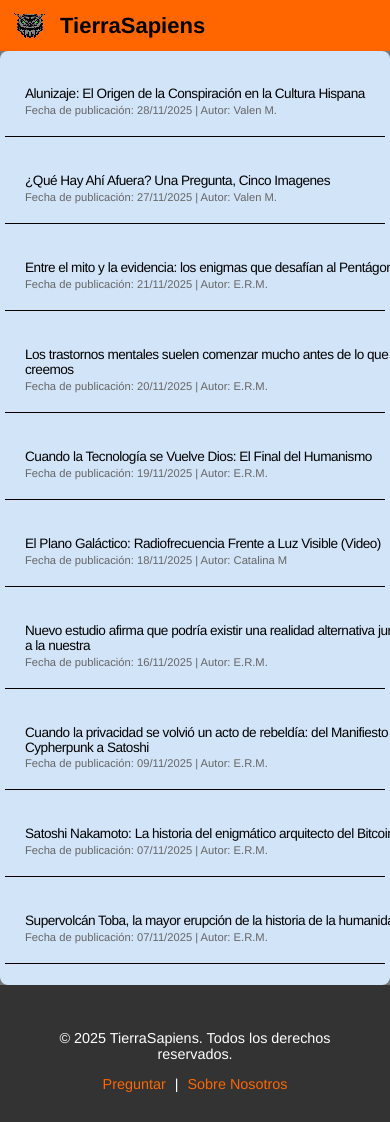
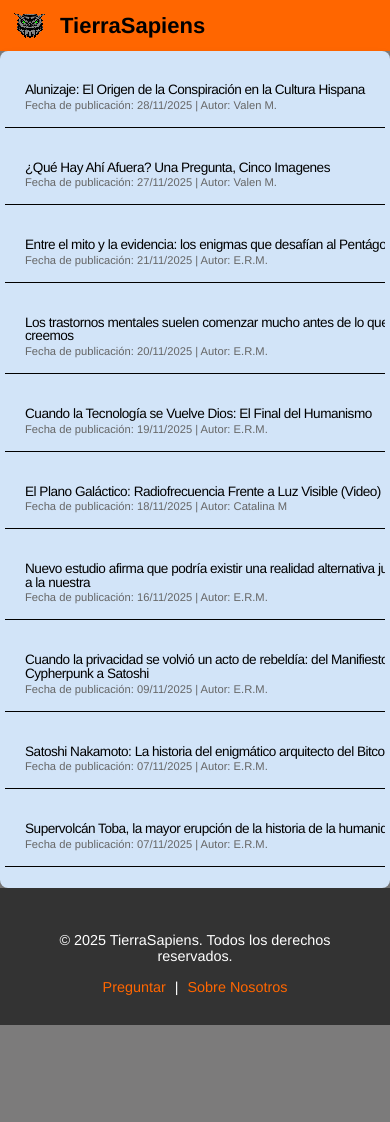
Before and after one commit to TierraSapiens/RealidadAlterna, a Jekyll site: the page built from index.md, in a window 390 px wide. Built offline with Jekyll 4.4.1, drawn with Linux system fonts in a browser that asks for light colours; after the commit the page ends 1025 px from its top, so only the background shows below that.

Commit message:
Modificacion

```diff
--- a/assets/css/style.css
+++ b/assets/css/style.css
@@ -1,26 +1,26 @@
-/* ==========================================================================
+/*==========================================================================
    1. ESTILOS GLOBALES Y ESTRUCTURA
-   (Se aplica a todo el sitio: Barra naranja, menú, contenedor principal)
-   ========================================================================== */
+   (Se aplica a todo el sitio: Barra naranja, menú, contenedor principal...)
+   ==========================================================================*/
 body {
     font-family: Helvetica, sans-serif, Arial;
     margin: 0;
     padding: 0;
     color: #000000;            /*CAMBIA COLOR TEXTO PAGINA*/
-    background-color:#7c7b7b; /*CAMBIA TODO EL FONDO de PAGINA*/
+    background-color:#7c7b7b;  /*CAMBIA TODO EL FONDO de PAGINA*/
 }
 
-/* --- Contenedor Principal del Contenido (DONDE ESTÁ EL TEXTO) --- */
+/*Contenedor Principal del Contenido (DONDE ESTÁ EL TEXTO)*/
 main {
     background-color: #d2e4f8;    /*Fondo Blanco para el contenido */
     max-width: 800px;               /*Limita el ancho del contenido escrito */
-    margin: 0px auto;              /*Centra el bloque blanco y le da espacio arriba y abajo */
+    margin: 0px auto;               /*Centra el bloque blanco y le da espacio arriba y abajo */
     padding: 0px 40px 20px 40px;    /*0 px arriba (para no tener espacio) */
     border-radius: 8px;
     box-shadow: 0 4px 8px rgba(0, 0, 0, 0.1);
 }
 
-/* --- Barra Naranja (Header) --- */
+/*Barra Naranja (Header)*/
 .topbar {
     width: 100%;
     background: #ff6600;
@@ -36,7 +36,7 @@ main {
     gap: 40px;
 }
 
-/* --- Logo y Menú --- */
+/*Logo y Menú*/
 .logo {
     display: flex;
     align-items: center;
@@ -85,40 +85,39 @@ footer {
 /*=============================================================================
    2. ESTILOS DE LA PÁGINA DE INICIO (Listado de Publicaciones and Miniaturas)
 ================================================================================*/
-
 .intro {
     text-align: center;    /*Centra todo el texto dentro de este contenedor*/
     margin: 0;             /*Elimina cualquier margen externo alrededor del contenedor*/
     padding-top: 0px;      /*Elimina el relleno (espacio interno) en la parte superior*/
     padding-bottom: 10px;  /*Agrega 10 píxeles de relleno (espacio interno) en la parte inferior*/
 }
+
 .intro h1 {
     font-size: 1.0em;  /*Establece el tamaño de fuente al tamaño estándar (no lo agranda ni achica)*/
     color: #333;     /*Define un color gris oscuro para el texto*/
     margin: 0;         /*Elimina cualquier margen alrededor del título (h1)*/
 }
 
-/* --- Lista de Posts --- */
-/*Este es el contenedor que agrupa todos los ítems de la lista.*/
-.post-list {
+/*Lista de Posts*/
+.post-list {               /*Contenedor que agrupa todos los ítems de la lista.*/
     font-family: Helvetica, arial, Verdana, sans-serif;  /*Define una tipografía para el texto de la lista*/
-    list-style: none;  /*Elimina los puntos/viñetas (bullets) que normalmente tienen las listas de HTML*/
+    list-style: none;      /*Elimina los puntos/viñetas (bullets) que normalmente tienen las listas de HTML*/
     padding: 0 !important; /*Elimina el relleno (espacio interno) por defecto que tienen las listas, pegando el contenido a la izquierda*/
-    margin-top: 0px;  /*Elimina el margen superior del listado completo*/
-    padding-top: 1px; /* Frena el colapso de márgenes y pega el contenido */
+    margin-top: 0px;       /*Elimina el margen superior del listado completo*/
+    padding-top: 1px;      /* Frena el colapso de márgenes y pega el contenido */
 }
 
-/* LINEA DIVIDE TITULOS */
-/*Esta es la regla más importante; controla la fila completa que contiene la miniatura y el texto*/
-.post-item {
-    display: flex;  /*Activa el modelo Flexbox, lo que permite colocar la imagen y el texto uno al lado del otro*/
+/*LINEA DIVIDE TITULOS*/
+.post-item {             /*Esta es la regla controla la fila completa que contiene la miniatura y el texto*/
+    display: flex;       /*Activa el modelo Flexbox, lo que permite colocar la imagen y el texto uno al lado del otro*/
     align-items: center; /*Centra verticalmente la imagen con el texto. (La imagen se alinea con el centro del texto)*/
-    margin-bottom: 0px; /*Elimina el margen inferior de cada ítem (es decir, el espacio entre las filas)*/
+    margin-bottom: 0px;  /*Elimina el margen inferior de cada ítem (es decir, el espacio entre las filas)*/
     padding-bottom: 5px; /*Agrega 5 píxeles de relleno en la parte inferior de la fila*/
     border-bottom: 1px solid #000000;  /*Dibuja la línea divisoria de 1 píxel de grosor y color negro debajo de cada post*/
-    gap: 15px;   /*Agrega el espacio horizontal entre la imagen (miniatura) y el texto*/
+    gap: 15px;           /*Agrega el espacio horizontal entre la imagen (miniatura) y el texto*/
 }
-.post-list .post-item:first-child { /*Esta regla solo afecta al primer post de la lista*/
+
+.post-list .post-item:first-child { /*Regla que solo afecta al primer post de la lista*/
     padding-left: 0 !important;
     margin-left: 0 !important;
 }
@@ -155,36 +154,35 @@ footer {
     margin-bottom: 2px; /*la fecha(.post-meta)tenga un pequeño margen en la parte inferior*/
 }
 
-/* =========================================
-   2.1 PARA vista telefonia ej: Android
-   ========================================= */
+/*=========================================
+   2.1 IMAGEN PARA ANDROID....
+   =========================================*/
 @media (max-width: 600px) {
-    main {                  /*FORZAR LA REDUCCIÓN DE MÁRGENES LATERALES */
+    main {                    /*FORZAR LA REDUCCIÓN DE MÁRGENES LATERALES */
         padding: 0px 5px 20px 5px !important;
         width: auto !important;
     }
 
-    /*CONFIGURAR EL CONTENEDOR DE CADA ARTÍCULO */
-    .post-item {
-        display: block !important; /*flex por block para aprovechar todo el ancho*/
+    .post-item {               /*CONFIGURAR EL CONTENEDOR DE CADA ARTÍCULO */
+        display: block !important;        /*flex por block para aprovechar todo el ancho*/
         padding: 0 !important;
-        margin: 0 0 1px 0 !important; /*Espacio abajo de cada línea*/
-        border-bottom: 1px solid #000; /* Mantenemos tu línea divisoria */
+        margin: 0 0 1px 0 !important;     /*Espacio abajo de cada línea*/
+        border-bottom: 1px solid #000;  /* Mantenemos tu línea divisoria */
+        overflow: hidden;                 /*Ayuda a cortar espacios fantasma */
     }
 
-    .post-thumb {            /* 3. AJUSTE DE LA IMAGEN PEQUEÑA */
+    .post-thumb {            /*AJUSTE DE LA IMAGEN PEQUEÑA Anule para ver si afectaba al espaciado*/
         display: none !important;
     }
         /* width: 50px !important;       /*Ancho*/
         /* height: 50px !important;      /*Alto*/
-        /* min-width: 70px;     /*Ancho Minimo*/
-        /* object-fit: cover;   */
-        /* margin-top: 5px;     /* Alineación fina con el texto */
-        /* align-self: flex-start; /* Refuerzo para que se quede arriba */
+        /* min-width: 70px;              /*Ancho Minimo*/
+        /* object-fit: cover;                          */
+        /* margin-top: 5px;             /* Alineación fina con el texto */
+        /* align-self: flex-start;      /* Refuerzo para que se quede arriba */
     /*} */
 
-    /* 4. AJUSTE DEL TEXTO (TÍTULOS EN UN RENGLÓN) */
-    .post-content {
+    .post-content {            /*AJUSTE DEL TEXTO (TÍTULOS EN UN RENGLON)*/
         padding-top: 0 !important;
         margin-top: 0 !important;
         padding-left: 20px !important;   /* Cambia 10px por 15px o 20px si lo quieres más a la derecha */
@@ -194,23 +192,23 @@ footer {
     }
 
     .post-content .post-title {
-        /* Fuerza a que el título use todo el ancho disponible */
-        display: block !important;
+        display: block !important;          /* Fuerza a que el título use todo el ancho disponible */
         width: 100% !important;
-        margin: 0 !important;
+        margin-top: -4px !important;
+        margin-bottom: 0 !important;
         font-size: 0.85em !important; /*Tamaño de titulo letras*/
         letter-spacing: -0.5px;       /*Junta las letras*/
-        line-height: 1.1 !important;  /*Si tiene que bajar de línea, que no ocupe tanto alto */
+        line-height: 1.0 !important;  /*Si tiene que bajar de línea, que no ocupe tanto alto*/
     }
 
     .post-list {
         margin: 0 !important;
-        padding: 0 !important; /* ESTO ES LO QUE QUITA EL HUECO IZQUIERDO */
+        padding: 0 !important; /*Retira el hueco Izq.*/
         list-style: none !important;
     }
 
     .topbar .inner {
-        margin: 0 10px; /* Reducir a 10px para que el logo y menú no se salgan */
+        margin: 0 10px; /*Reduje a 10px para que el logo y menú no se salgan*/
         gap: 10px;
     }
 
@@ -223,7 +221,7 @@ footer {
         color: #666;
         display: block !important;
         margin-top: 2px !important;
-        margin-bottom: 2px !important; /*Espacio antes de la línea divisoria*/
+        margin-bottom: -2px !important; /*Espacio antes de la línea divisoria*/
     }
 }
 
@@ -232,16 +230,15 @@ footer {
    (Afectan cuando entras a leer el artículo completo)
    ========================================================================== */
 
-/* --- Contenedor Principal de la Publicación --- */
+/*Contenedor Principal de la Publicación*/
 .post-container {
     padding-top: 0;
     margin-top: 0;
     width: 100%;
 }
 
-/* --- A. IMAGEN PRINCIPAL (BANNER) --- */
+/*A-IMAGEN PRINCIPAL(BANNER)*/
 .post-container > img {
-    /* TAMAÑO EN PÍXELES */
     max-width: 900px !important;
     max-height: 300px;
     width: 100%;
@@ -252,16 +249,16 @@ footer {
     border-radius: 4px;
 }
 
-/* --- Título Principal H1 MANUAL (Escrito dentro del .md) --- */
+/*Título Principal H1 MANUAL (Escrito dentro del .md)*/
 .post-content h1 {
-    font-size: 1.2em; /* Ajusta el tamaño a tu gusto */
+    font-size: 1.2em;          /*Ajusta el tamaño letras*/
     color: #000000;
-    margin-top: 1px; /* Separación con la imagen */
-    margin-bottom: 1px; /* Separación con el texto de abajo */
+    margin-top: 1px;          /*Separación con la imagen*/
+    margin-bottom: 1px;       /*Separación con el texto de abajo*/
     line-height: 1.0;
     font-family: Helvetica, Arial, sans-serif;
 }
-/* --- Título Secundario H2 dentro del Post --- */
+/*Título Secundario H2 dentro del Post*/
 .post-content h2 {
     font-size: 1.3em !important;
     margin-top: 1px !important;
@@ -269,14 +266,14 @@ footer {
     line-height: 1.2;
 }
 
-/* --- Texto del Artículo (Párrafos) --- */
+/*Texto del Artículo (Párrafos)*/
 .post-content p {
     font-size: 1.1em;
-    margin-top: 2px !important; /* Pegado al elemento anterior */
+    margin-top: 2px !important; /*Pegado al elemento anterior*/
     margin-bottom: 6px;
 }
 
-/* --- B. IMÁGENES SECUNDARIAS (Cuerpo del Post) --- */
+/*B- IMÁGENES SECUNDARIAS (Cuerpo del Post)*/
 .post-content img {
     max-width: 700px !important;
     max-height: 400px;
@@ -286,7 +283,7 @@ footer {
     margin: 20px auto;
 }
 
-/* --- C. VIDEOS (Estilos para el reproductor) --- */
+/*C. VIDEOS (Estilos para el reproductor)*/
 .post-content video {
     max-width: 700px !important; /* Mismo ancho tope que tus imágenes */
     width: 100%;                 /* Se adapta en móviles */
@@ -298,7 +295,7 @@ footer {
     box-shadow: 0 4px 8px rgba(0,0,0,0.2); /* Sombra suave */
 }
 
-/* --- Contenedor de la lista (UL y OL) --- */
+/*Contenedor de la lista (UL y OL)*/
 .post-content ul,
 .post-content ol {
     margin-top: 5px;
@@ -306,7 +303,7 @@ footer {
     margin-bottom: 10px;
 }
 
-/* --- Estilos para los elementos de lista (<li>) dentro del post --- */
+/*Estilos para los elementos de lista (<li>) dentro del post*/
 .post-content li {
     font-size: 1.2em;
     line-height: 1.3;
@@ -314,7 +311,7 @@ footer {
     margin-bottom: 1px;
 }
 
-/* --- Estilos para la Leyenda/Pie de Foto (figcaption) --- */
+/*Estilos para la Leyenda/Pie de Foto (figcaption)*/
 .post-content figcaption {
     text-align: center;
     font-size: 0.95em;
@@ -324,22 +321,22 @@ footer {
     font-style: italic;
 }
 
-/* --- Enlaces dentro del artículo --- */
+/*Enlaces dentro del artículo*/
 main p a {
     color: #002646;
     text-decoration: underline;
 }
 
-/* ==========================================================================
+/*==========================================================================
    4. ESTILOS DE LA PÁGINA "SOBRE NOSOTROS"
    (Afectan SOLAMENTE a los elementos dentro de .sobre-nosotros-page)
-========================================================================== */
-/* 4.1 Estilos Generales de la Página "Sobre Nosotros" */
+==========================================================================*/
+/*4.1 Estilos Gles. de la Página "Sobre Nosotros"*/
 .sobre-nosotros-page {
     padding: 10px 40px 20px 40px;
 }
 
-/* 4.2 Estilos de la Figura (CONTENEDOR DE LA IMAGEN) */
+/*4.2 Estilos de la Figura (CONTENEDOR DE LA IMAGEN)*/
 .sobre-nosotros-page figure {
     margin: 20px auto 20px auto;
     padding: 0;
@@ -347,7 +344,7 @@ main p a {
     display: block;
 }
 
-/* 4.3 Estilos de Imágenes dentro de la figura */
+/*4.3 Estilos de Imágenes dentro de la figura*/
 .sobre-nosotros-page figure img {
     max-width: 100%;
     max-height: 400px;
@@ -356,7 +353,7 @@ main p a {
     display: block;
 }
 
-/* 4.4 Estilos de la Leyenda de la figura (figcaption) */
+/*4.4 Estilos de la Leyenda de la figura (figcaption)*/
 .sobre-nosotros-page figcaption {
     text-align: center;
     font-size: 0.9em;
@@ -364,7 +361,7 @@ main p a {
     margin-bottom: 20px;
 }
 
-/* 4.5 Estilos de Párrafos dentro de esta página */
+/*4.5 Estilos de Párrafos dentro de esta página*/
 .sobre-nosotros-page p {
     font-size: 1.1em;
     color: #444;
```
